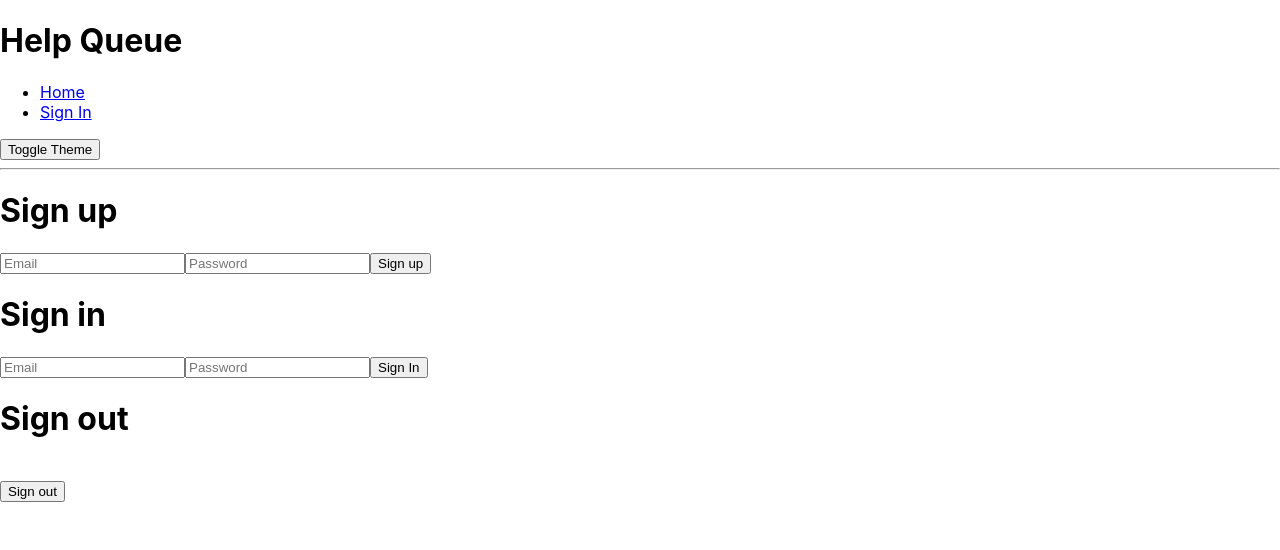
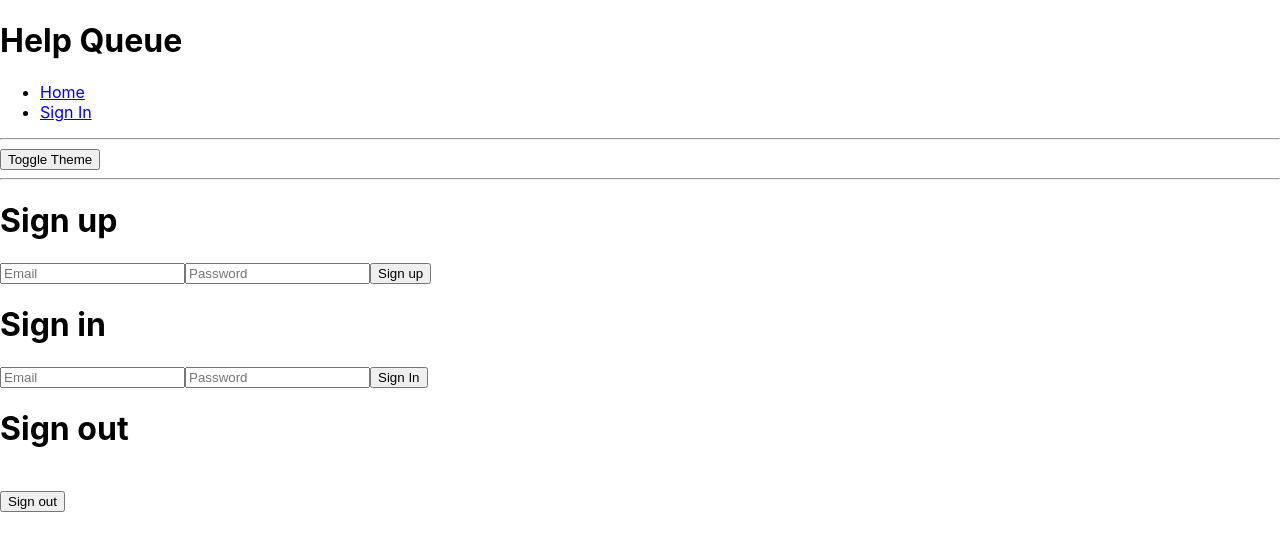
Before and after one commit to igl-myrick/help-queue, a React (Create React App) app: page /sign-in in a window 1280 px wide. Shown: the top 550 px of the page. Built offline with nearby package versions, Linux system fonts and the light colour scheme; no server answers.

Commit message:
update styling

```diff
--- a/src/components/Header.js
+++ b/src/components/Header.js
@@ -13,6 +13,7 @@ function Header() {
           <Link to="/sign-in">Sign In</Link>
         </li>
       </ul>
+      <hr/>
     </React.Fragment>
   );
 }
--- a/src/components/TicketList.js
+++ b/src/components/TicketList.js
@@ -5,7 +5,6 @@ import PropTypes from "prop-types";
 function TicketList(props) {
   return (
     <React.Fragment>
-      <hr />
       {props.ticketList.map((ticket) =>
         <Ticket
           whenTicketClicked={props.onTicketSelection}
```
